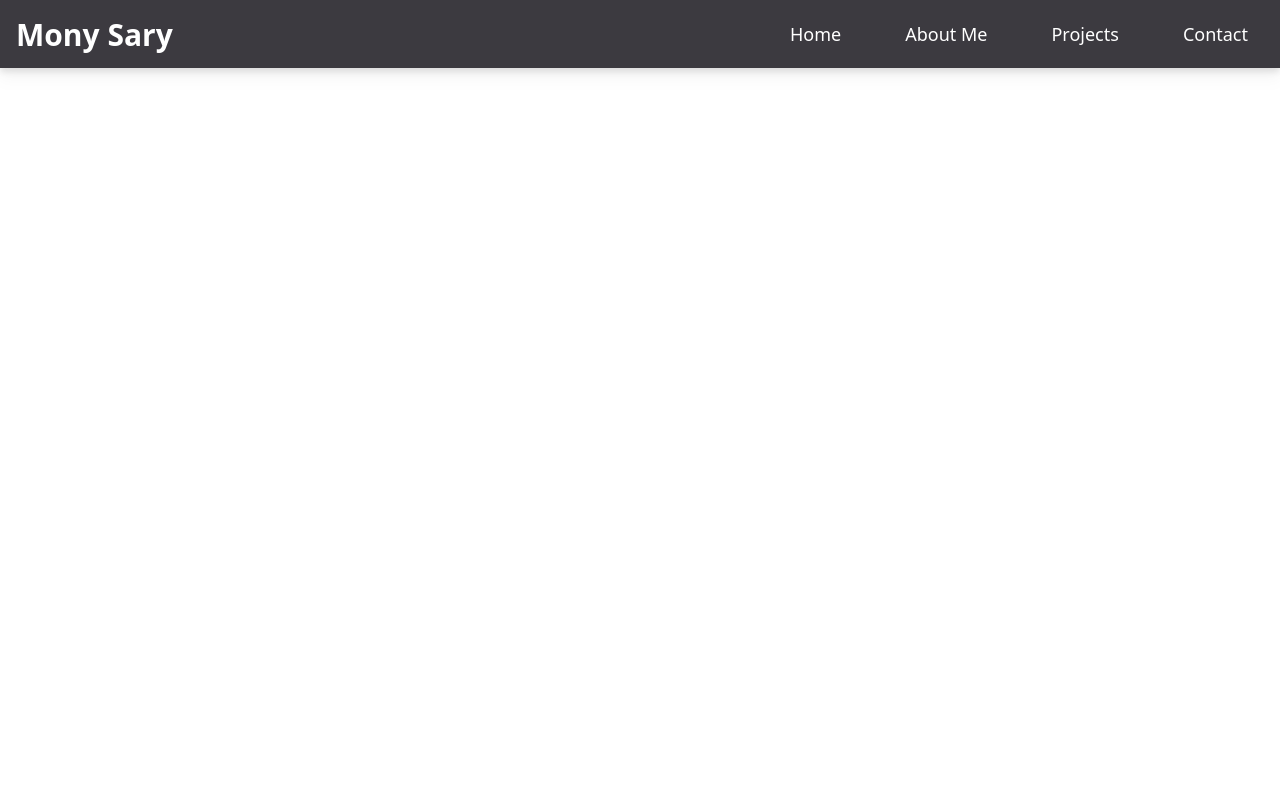
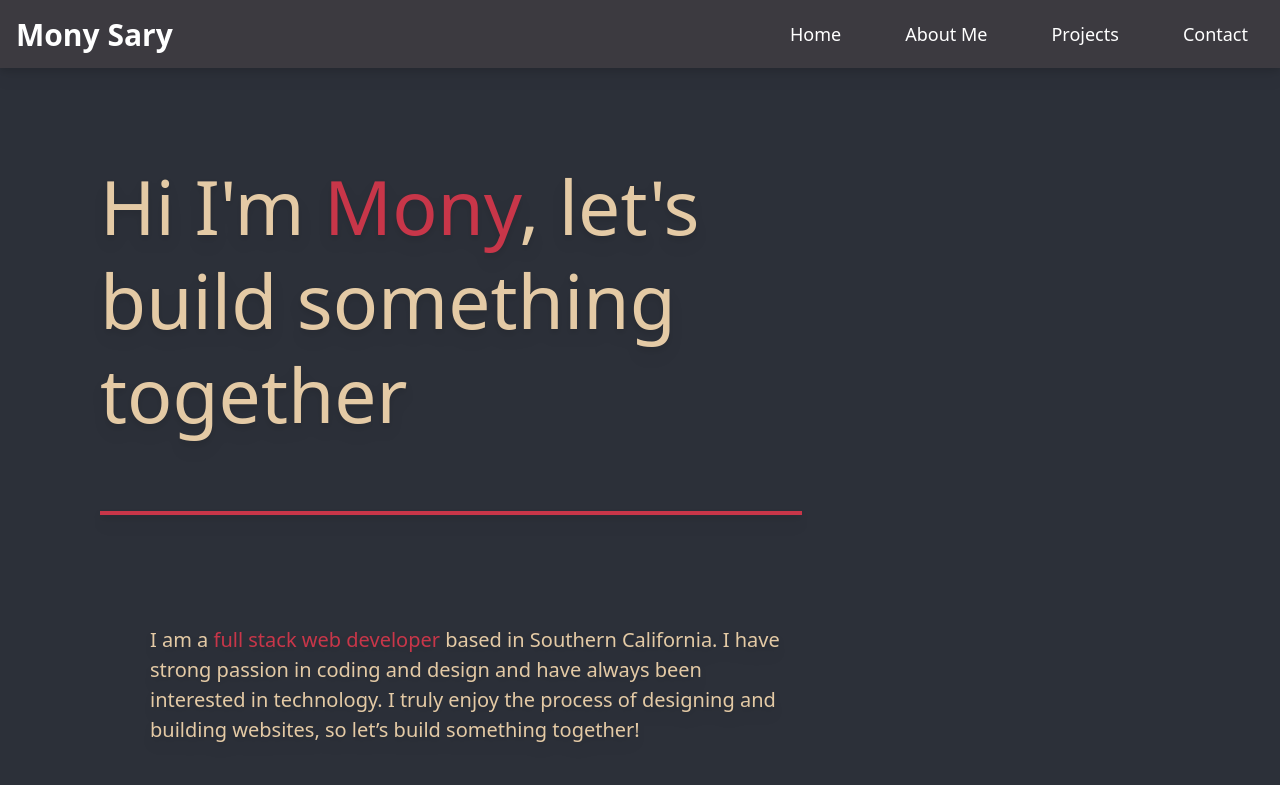
Before and after one commit to monysary/React-Developer-Portfolio, a React (Create React App) app: page / in a window 1280 px wide. Built offline with nearby package versions, Linux system fonts and the light colour scheme.

Commit message:
added home page

```diff
--- a/src/App.js
+++ b/src/App.js
@@ -1,5 +1,6 @@
 import Header from "./components/Header";
 import Nav from "./components/Nav";
+import Home from "./components/Home";
 
 function App() {
   return (
@@ -7,6 +8,7 @@ function App() {
       <Header>
         <Nav />
       </Header>
+      <Home />
     </div>
   );
 }
--- a/src/components/Home/index.js
+++ b/src/components/Home/index.js
@@ -1,5 +1,17 @@
 function Home() {
-
+    return (
+        <section className="grid grid-cols-[65%_auto] grid-rows-[100%]">
+            {/* <img src="./assets/images/stacking-rocks.png" alt="stacking-rocks" className="col-start-2 col-span-1 row-end-2 h-[800px] mt-[40px]" /> */}
+            <div className="col-start-1 col-span-1 drop-shadow-lg">
+                <h1 className="text-[#E4CAA5] ml-[100px] mt-[160px] mr-[30px] pb-[70px] text-[75px] leading-tight border-b-4 border-[#C83649]">
+                    Hi I'm <span className="text-[#C83649]">Mony</span>, let's build something together
+                </h1>
+                <div className="flex ml-[100px] mt-[70px]">
+                    <p className="ml-[50px] mr-[30px] text-[#E4CAA5] text-[20px] py-10">I am a <span className="text-[#C83649]">full stack web developer</span> based in Southern California. I have strong passion in coding and design and have always been interested in technology. I truly enjoy the process of designing and building websites, so let’s build something together!</p>
+                </div>
+            </div>
+        </section>
+    )
 }
 
 export default Home;
```
